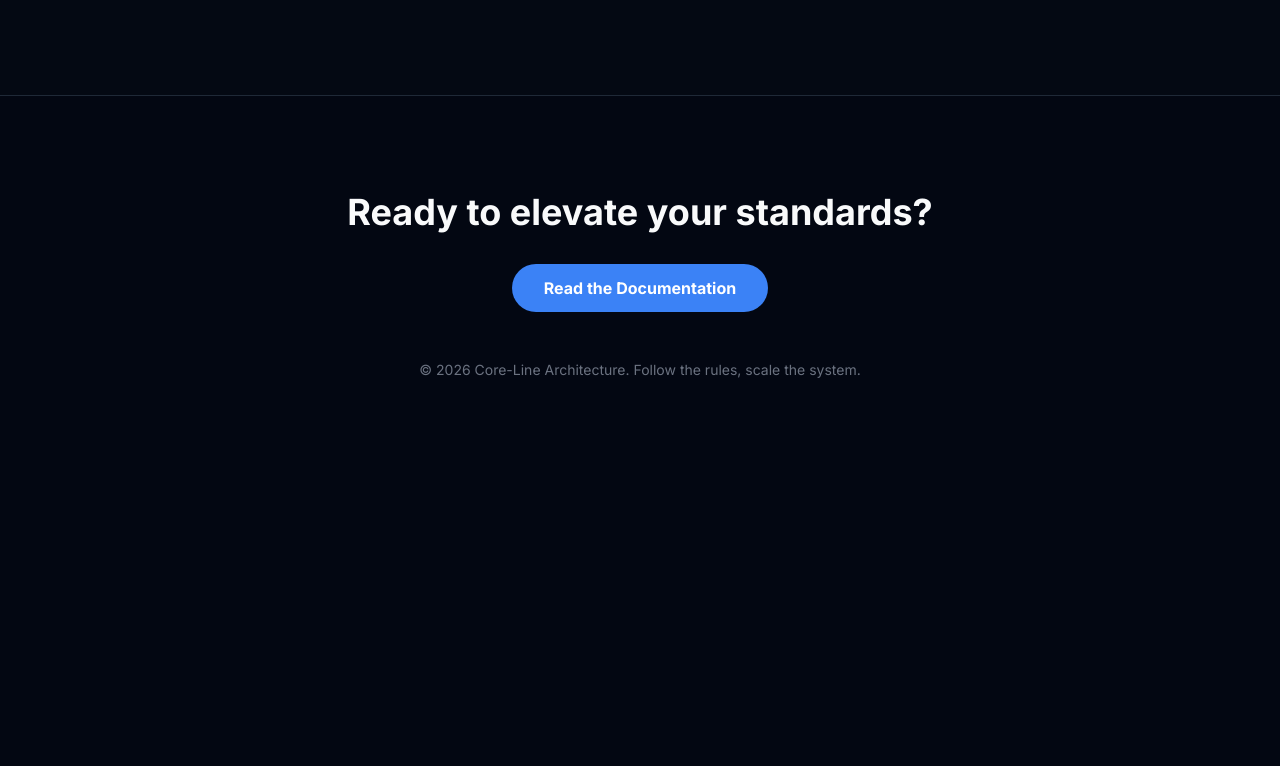
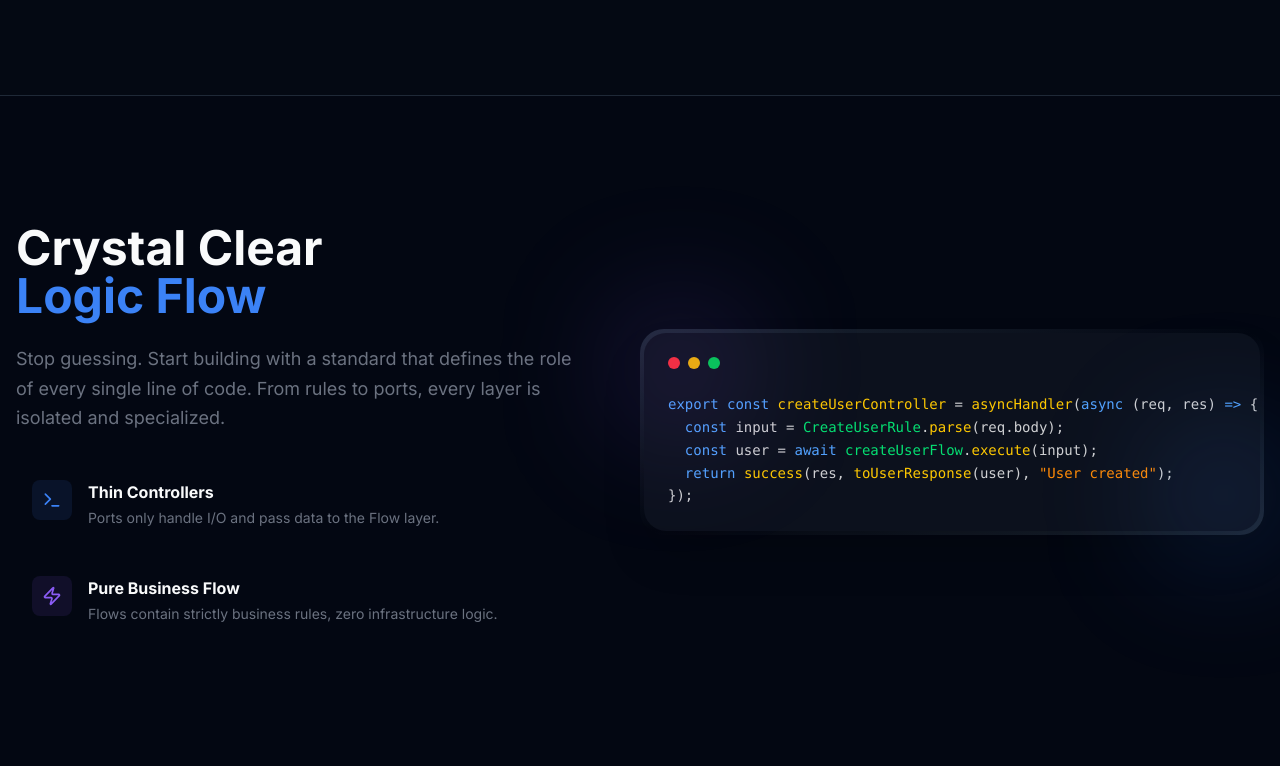
Before and after one commit to coreline-architecture/website, a Next.js app: page / in a window 1280 px wide. Shown: the part 1754-2520 px from the top of the page. Before the commit the page ends 2230 px from the top, so only its background shows below. Built offline with nearby package versions, Linux system fonts and the light colour scheme.

Commit message:
feat(landing-page): add code preview section and enhance layout

```diff
--- a/src/app/page.tsx
+++ b/src/app/page.tsx
@@ -1,6 +1,6 @@
 import { Navbar } from "@/components/layout/Navbar";
 import { Hero } from "@/components/blocks/Hero";
-import { MoveRight, Shield, Zap, Cpu, Globe, Lock } from "lucide-react";
+import { MoveRight, Shield, Zap, Cpu, Globe, Lock, Terminal as TerminalIcon } from "lucide-react";
 import Link from "next/link";
 
 export default function Home() {
@@ -53,6 +53,61 @@ export default function Home() {
         </div>
       </section>
 
+      <section className="py-32 overflow-hidden">
+        <div className="max-w-7xl mx-auto px-4">
+          <div className="flex flex-col lg:flex-row items-center gap-16">
+            <div className="lg:w-1/2">
+              <h2 className="text-4xl md:text-5xl font-bold mb-6">Crystal Clear <br /> <span className="text-primary">Logic Flow</span></h2>
+              <p className="text-muted text-lg leading-relaxed mb-8">
+                Stop guessing. Start building with a standard that defines the role of every single line of code.
+                From rules to ports, every layer is isolated and specialized.
+              </p>
+              <div className="space-y-4">
+                <div className="flex items-start gap-4 p-4 rounded-xl hover:bg-card/50 transition-colors">
+                  <div className="w-10 h-10 rounded-lg bg-primary/10 flex items-center justify-center text-primary flex-shrink-0">
+                    <TerminalIcon size={20} />
+                  </div>
+                  <div>
+                    <h4 className="font-bold mb-1">Thin Controllers</h4>
+                    <p className="text-sm text-muted">Ports only handle I/O and pass data to the Flow layer.</p>
+                  </div>
+                </div>
+                <div className="flex items-start gap-4 p-4 rounded-xl hover:bg-card/50 transition-colors">
+                  <div className="w-10 h-10 rounded-lg bg-secondary/10 flex items-center justify-center text-secondary flex-shrink-0">
+                    <Zap size={20} />
+                  </div>
+                  <div>
+                    <h4 className="font-bold mb-1">Pure Business Flow</h4>
+                    <p className="text-sm text-muted">Flows contain strictly business rules, zero infrastructure logic.</p>
+                  </div>
+                </div>
+              </div>
+            </div>
+
+            <div className="lg:w-1/2 w-full">
+              <div className="relative p-1 rounded-3xl bg-gradient-to-br from-card-border via-transparent to-card-border">
+                <div className="bg-[#0c111d] rounded-[22px] p-6 font-mono text-sm leading-relaxed overflow-hidden shadow-2xl">
+                  <div className="flex gap-2 mb-6">
+                    <div className="w-3 h-3 rounded-full bg-red-500" />
+                    <div className="w-3 h-3 rounded-full bg-yellow-500" />
+                    <div className="w-3 h-3 rounded-full bg-green-500" />
+                  </div>
+                  <pre className="text-white/80">
+                    <span className="text-blue-400">export const</span> <span className="text-yellow-400">createUserController</span> = <span className="text-yellow-400">asyncHandler</span>(<span className="text-blue-400">async</span> (req, res) <span className="text-blue-400">=&gt;</span> {"{"}<br />
+                    {"  "}<span className="text-blue-400">const</span> input = <span className="text-green-400">CreateUserRule</span>.<span className="text-yellow-400">parse</span>(req.body);<br />
+                    {"  "}<span className="text-blue-400">const</span> user = <span className="text-blue-400">await</span> <span className="text-green-400">createUserFlow</span>.<span className="text-yellow-400">execute</span>(input);<br />
+                    {"  "}<span className="text-blue-400">return</span> <span className="text-yellow-400">success</span>(res, <span className="text-yellow-400">toUserResponse</span>(user), <span className="text-orange-400">"User created"</span>);<br />
+                    {"}"});
+                  </pre>
+                </div>
+                <div className="absolute -bottom-6 -right-6 w-32 h-32 bg-primary/20 rounded-full blur-3xl" />
+                <div className="absolute -top-6 -left-6 w-32 h-32 bg-secondary/20 rounded-full blur-3xl" />
+              </div>
+            </div>
+          </div>
+        </div>
+      </section>
+
       <section className="py-24 text-center">
         <h2 className="text-4xl font-bold mb-8">Ready to elevate your standards?</h2>
         <div className="flex justify-center gap-4">
```
